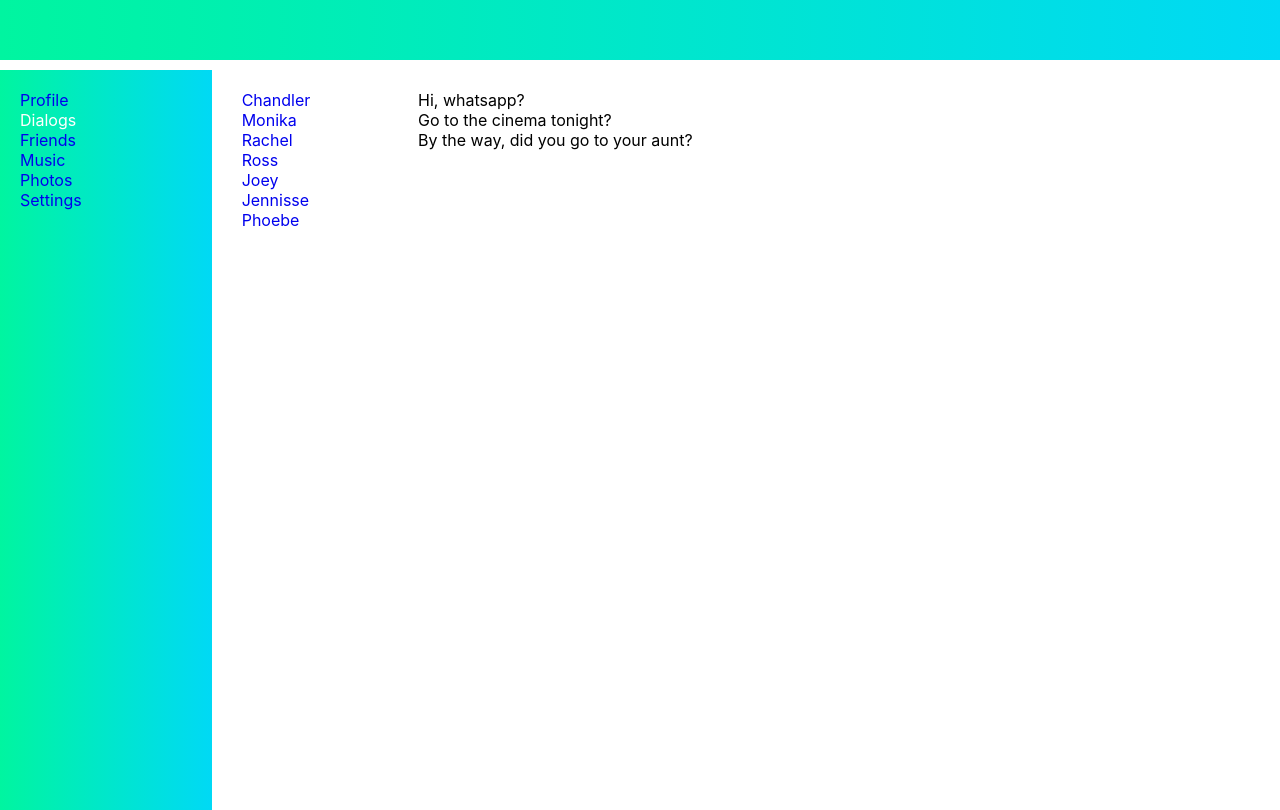
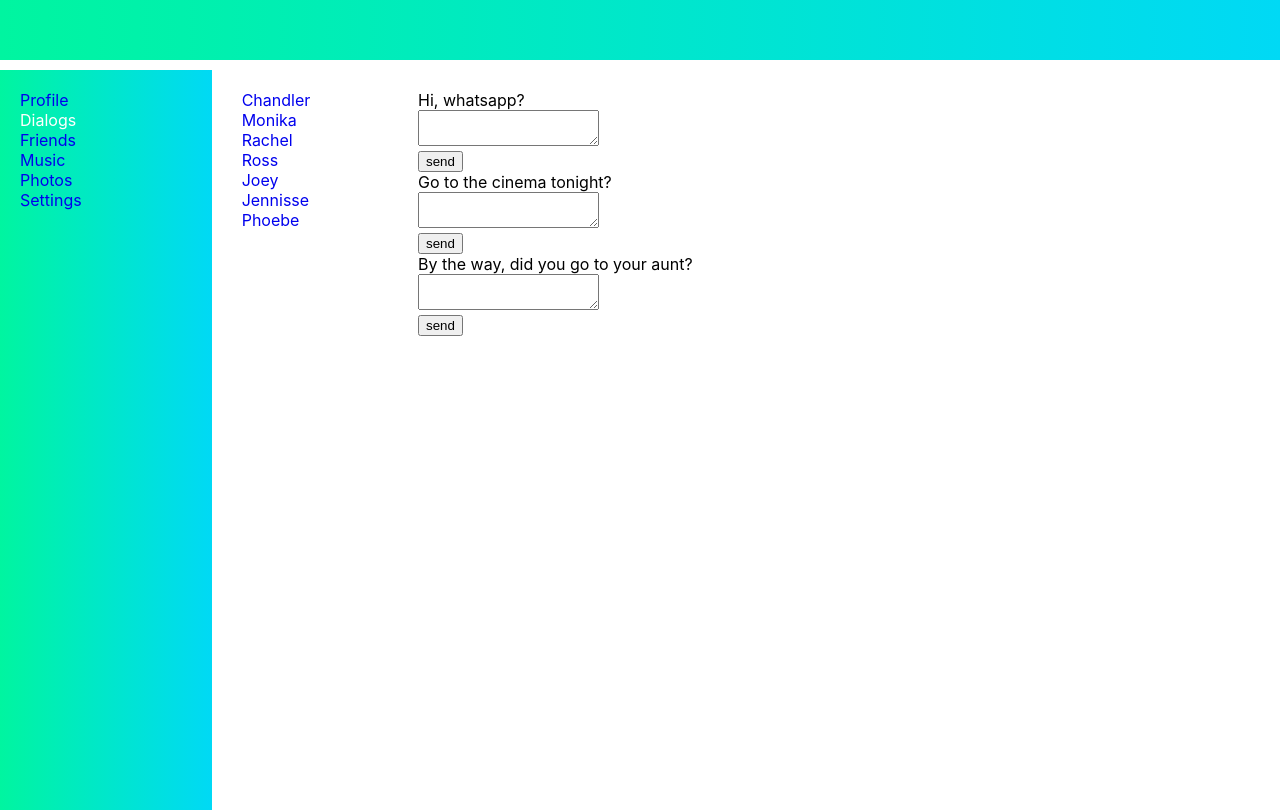
Before and after one commit to alenafatianova/Social-Net, a React (Create React App) app: page /dialogs in a window 1280 px wide. Built offline with nearby package versions, Linux system fonts and the light colour scheme.

Commit message:
Realize adding new post on the page, work with post page

```diff
--- a/src/components/Dialogs/Dialogs.tsx
+++ b/src/components/Dialogs/Dialogs.tsx
@@ -18,6 +18,7 @@ export default function Dialogs(props: dialogDataType) {
     <div className={classes.users_dialogs}>
       <div className={classes.users}>{dialogsElements}</div>
       <div className={classes.messages}>{messagesElements}</div>
+
     </div>
   );
 }
--- a/src/components/Dialogs/Message/Message.tsx
+++ b/src/components/Dialogs/Message/Message.tsx
@@ -11,6 +11,8 @@ export default function Message(props: UserMessagePropsType) {
   return (
     <div>
       <span className={classes.message}>{props.message}</span>
+      <div><textarea></textarea></div>
+      <button>send</button>
     </div>
   );
 }
--- a/src/components/Profile/MyPosts/NewPost/NewPost.tsx
+++ b/src/components/Profile/MyPosts/NewPost/NewPost.tsx
@@ -1,12 +1,20 @@
 import React from 'react'
+
+let newPostElement = React.createRef<HTMLTextAreaElement>()
+
+let  addNewPost= () => {
+   let text = newPostElement.current?.value;
+   alert(text);
+}
+
 
 export default function NewPost() {
     return (
         <div>
             <div>
             <h5>New Post</h5>
-            <textarea></textarea>
-            <div><button>send</button> </div>
+            <textarea ref={newPostElement} ></textarea>
+            <div><button onClick={ addNewPost }>send</button> </div>
             </div>
         </div>
     )
--- a/src/components/Profile/MyPosts/OldPosts/OldPost.tsx
+++ b/src/components/Profile/MyPosts/OldPosts/OldPost.tsx
@@ -1,6 +1,5 @@
 import React from 'react';
 import classes from './OldPost.module.scss';
-import {PostsType} from './../../../../redux/state'
 
 type PostPropsType = {
     post: string
```
